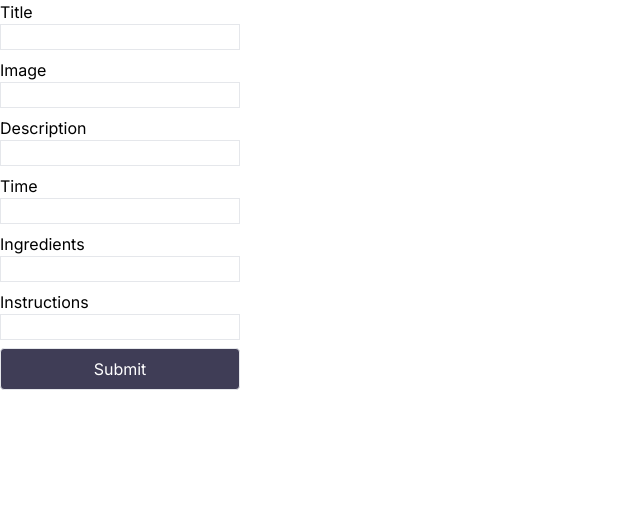
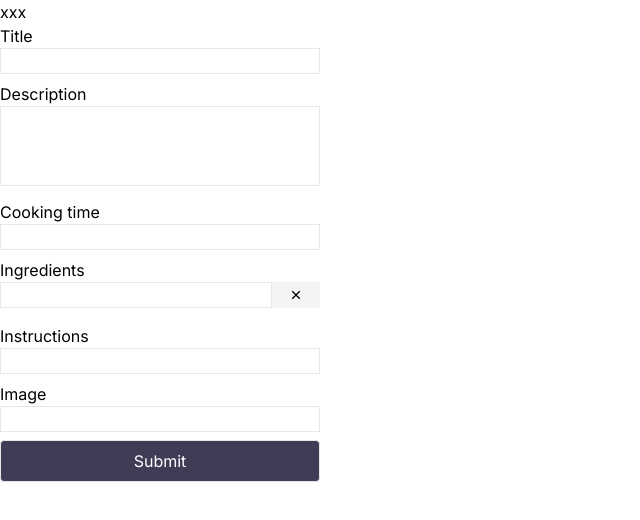
Before and after one commit to wjkba/szpinak, a React (Vite) app in the folder frontend/: page /addrecipe in a window 1280 px wide. Shown: the top 520 px of the page, without its empty margins (0-640 px from the left). Built offline with nearby package versions, Linux system fonts and the light colour scheme.

Commit message:
update
- working on new add recipe form

```diff
--- a/frontend/src/Components/AddRecipe/AddRecipeForm.jsx
+++ b/frontend/src/Components/AddRecipe/AddRecipeForm.jsx
@@ -1,142 +1,118 @@
-import axios from "axios";
-import { useForm } from "react-hook-form";
+import { useEffect, useState, useRef } from "react";
+import { RiCloseLine } from "react-icons/ri";
 
 export default function AddRecipeForm() {
-  const {
-    register,
-    handleSubmit,
-    setError,
-    formState: { errors, isSubmitting },
-  } = useForm();
+  const [ingredients, setIngredients] = useState([{ ingredient: "" }]);
+  const inputRef = useRef();
 
-  const onSubmit = async (data) => {
-    axios
-      .post("http://localhost:8000/api/recipe", {
-        title: data.title,
-        image: data.image,
-        description: data.description,
-        time: data.time,
-        ingredients: data.ingredients,
-        instructions: data.instructions,
-      })
-      .then((res) => console.log(res))
-      .catch((error) => {
-        console.error(error);
-        setError("root", { message: error.message });
-      });
-    console.log(data);
+  const handleValueChange = (index, event) => {
+    const values = [...ingredients];
+    values[index].ingredient = event.target.value;
+    setIngredients(values);
   };
 
-  // todo: add react hook form
+  const handleAddInput = (index) => {
+    const values = [...ingredients];
+    if (values[index].ingredient !== "") {
+      values.push({ ingredient: "" });
+      setIngredients(values);
+    }
+  };
+  const handleDeleteInput = (event, index) => {
+    event.preventDefault();
+    const values = [...ingredients];
+    if (values.length > 1) {
+      values.splice(index, 1);
+      setIngredients(values);
+    }
+  };
+
+  useEffect(() => {
+    inputRef.current.focus();
+  }, [ingredients]);
 
   return (
-    <form className="max-w-[15rem] w-full" onSubmit={handleSubmit(onSubmit)}>
+    <>
+      <button onClick={() => console.log(ingredients)}>xxx</button>
+      <form
+        onSubmit={(e) => {
+          e.preventDefault();
+        }}
+        className="lg:max-w-[20rem] w-full"
+      >
         <div className="flex flex-col ">
+          <div className="mb-2 ">
+            <label>
+              Title
+              <input type="text" className="border w-full" />
+            </label>
+          </div>
           <div className="mb-2">
             <label>
-            Title
-            <input
-              {...register("title", {
-                required: "Title is required",
-              })}
+              Description
+              <textarea
                 type="text"
-              className="border w-full"
+                className="resize-none border min-h-[5rem] w-full"
               />
             </label>
-          {errors.title && (
-            <p className="text-sm text-red-400">{errors.title.message}</p>
-          )}
+          </div>
+          <div className="mb-2">
+            <label>
+              Cooking time
+              <input type="text" className="border w-full" />
+            </label>
+          </div>
+          <div className="mb-2">
+            <label>
+              Ingredients
+              <ul>
+                {ingredients.map((ingredient, index) => (
+                  <li key={index} className="flex mb-2">
+                    <input
+                      onKeyDown={(event) => {
+                        if (event.key === "Enter") {
+                          handleAddInput(index);
+                        }
+                      }}
+                      type="text"
+                      className="outline-none border w-full"
+                      onChange={(e) => handleValueChange(index, e)}
+                      value={ingredient.ingredient}
+                      ref={index === ingredients.length - 1 ? inputRef : null}
+                    />
+                    <button
+                      type="button"
+                      onClick={(e) => handleDeleteInput(e, index)}
+                      className="px-4 bg-szpgray"
+                    >
+                      <RiCloseLine />
+                    </button>
+                  </li>
+                ))}
+              </ul>
+            </label>
+          </div>
+          <div className="mb-2">
+            <label>
+              Instructions
+              <input type="text" className="border w-full" />
+            </label>
+          </div>
         </div>
 
         <div className="mb-2 ">
           <label>
             Image
-            <input
-              {...register("image", {
-                required: "Image link is required",
-              })}
-              type="text"
-              className="border w-full"
-            />
+            <input type="text" className="border w-full" />
           </label>
-          {errors.image && (
-            <p className="text-sm text-red-400">{errors.image.message}</p>
-          )}
-        </div>
-        <div className="mb-2">
-          <label>
-            Description
-            <input
-              {...register("description", {
-                required: "Description is required",
-              })}
-              type="text"
-              className="border w-full"
-            />
-          </label>
-          {errors.description && (
-            <p className="text-sm text-red-400">{errors.description.message}</p>
-          )}
-        </div>
-
-        <div className="mb-2">
-          <label>
-            Time
-            <input
-              {...register("time", {
-                required: "Time is required",
-              })}
-              type="text"
-              className="border w-full"
-            />
-          </label>
-          {errors.time && (
-            <p className="text-sm text-red-400">{errors.time.message}</p>
-          )}
-        </div>
-        <div className="mb-2">
-          <label>
-            Ingredients
-            <input
-              {...register("ingredients", {
-                required: "Ingredients are required",
-              })}
-              type="text"
-              className="border w-full"
-            />
-          </label>
-          {errors.ingredients && (
-            <p className="text-sm text-red-400">{errors.ingredients.message}</p>
-          )}
-        </div>
-        <div className="mb-2">
-          <label>
-            Instructions
-            <input
-              {...register("instructions", {
-                required: "Instructions are required",
-              })}
-              type="text"
-              className="border w-full"
-            />
-          </label>
-          {errors.instructions && (
-            <p className="text-sm text-red-400">
-              {errors.instructions.message}
-            </p>
-          )}
-        </div>
         </div>
         <button
-        disabled={isSubmitting}
           type="submit"
           className="hover:bg-szpgreen rounded bg-szppurple text-white w-full border p-2 px-8 "
         >
-        {isSubmitting ? "Submitting..." : "Submit"}
+          Submit
         </button>
-      {errors.root && (
-        <p className="text-sm text-red-400">{errors.root.message}</p>
-      )}
       </form>
+    </>
   );
 }
--- /dev/null
+++ b/frontend/src/Components/AddRecipe/XAddRecipeForm.jsx
@@ -0,0 +1,162 @@
+import axios from "axios";
+import { useFieldArray, useForm } from "react-hook-form";
+
+export default function XAddRecipeForm() {
+  const {
+    register,
+    handleSubmit,
+    setError,
+    control,
+    formState: { errors, isSubmitting },
+  } = useForm({
+    defaultValues: {
+      ingredients: [[]],
+    },
+  });
+
+  const { fields, append, remove } = useFieldArray({
+    control,
+    name: "ingredients",
+  });
+
+  const onSubmit = async (data) => {
+    axios
+      .post("http://localhost:8000/api/recipe", {
+        title: data.title,
+        image: data.image,
+        description: data.description,
+        time: data.time,
+        ingredients: data.ingredients,
+        instructions: data.instructions,
+      })
+      .then((res) => console.log(res))
+      .catch((error) => {
+        console.error(error);
+        setError("root", { message: error.message });
+      });
+    console.log(data);
+  };
+
+  return (
+    <form className="lg:max-w-[20rem] w-full" onSubmit={handleSubmit(onSubmit)}>
+      <div className="flex flex-col ">
+        <div className="mb-2 ">
+          <label>
+            Title
+            <input
+              {...register("title", {
+                required: "Title is required",
+              })}
+              type="text"
+              className="border w-full"
+            />
+          </label>
+          {errors.title && (
+            <p className="text-sm text-red-400">{errors.title.message}</p>
+          )}
+        </div>
+        <div className="mb-2">
+          <label>
+            Description
+            <textarea
+              {...register("description", {
+                required: "Description is required",
+              })}
+              type="text"
+              className="resize-none border min-h-[5rem] w-full"
+            />
+          </label>
+          {errors.description && (
+            <p className="text-sm text-red-400">{errors.description.message}</p>
+          )}
+        </div>
+        <div className="mb-2">
+          <label>
+            Cooking time
+            <input
+              {...register("time", {
+                required: "Time is required",
+              })}
+              type="text"
+              className="border w-full"
+            />
+          </label>
+          {errors.time && (
+            <p className="text-sm text-red-400">{errors.time.message}</p>
+          )}
+        </div>
+        <div className="mb-2">
+          <label>
+            Ingredients
+            <ul>
+              {fields.map((field, index) => (
+                <li className="flex mb-2" key={field.id}>
+                  <input
+                    {...register(`ingredients.${index}.value`)}
+                    type="text"
+                    className="border w-full"
+                  />
+
+                  <button className="bg-red-500" onClick={() => appendInput()}>
+                    append
+                  </button>
+                </li>
+              ))}
+            </ul>
+          </label>
+          {errors.ingredients && (
+            <p className="text-sm text-red-400">{errors.ingredients.message}</p>
+          )}
+        </div>
+        <div className="mb-2">
+          <label>
+            Instructions
+            <input
+              {...register("instructions", {
+                required: "Instructions are required",
+              })}
+              type="text"
+              className="border w-full"
+            />
+          </label>
+          {errors.instructions && (
+            <p className="text-sm text-red-400">
+              {errors.instructions.message}
+            </p>
+          )}
+        </div>
+      </div>
+
+      <div className="mb-2 ">
+        <label>
+          Image
+          <input
+            {...register("image", {
+              required: "Image link is required",
+            })}
+            type="text"
+            className="border w-full"
+          />
+        </label>
+        {errors.image && (
+          <p className="text-sm text-red-400">{errors.image.message}</p>
+        )}
+      </div>
+      <button
+        disabled={isSubmitting}
+        type="submit"
+        className="hover:bg-szpgreen rounded bg-szppurple text-white w-full border p-2 px-8 "
+      >
+        {isSubmitting ? "Submitting..." : "Submit"}
+      </button>
+      {errors.root && (
+        <p className="text-sm text-red-400">{errors.root.message}</p>
+      )}
+    </form>
+  );
+
+  function appendInput() {
+    append({ ingredients: "ingredients" });
+    console.log();
+  }
+}
```
Also changed, not shown: frontend/src/szpinak_db.recipes.json (added, +82 -0 lines). Lines whose indentation alone changed are shown as unchanged.
